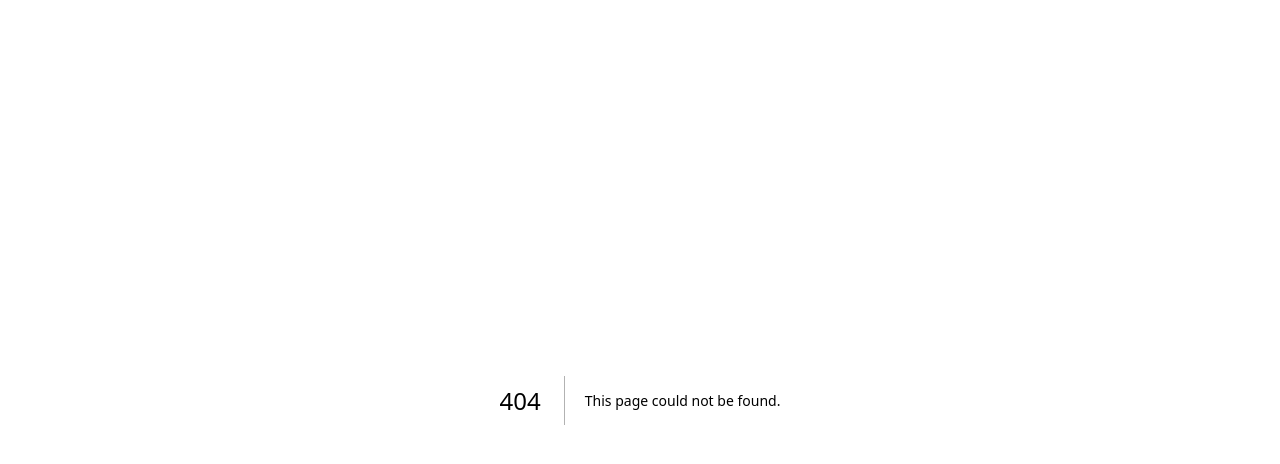
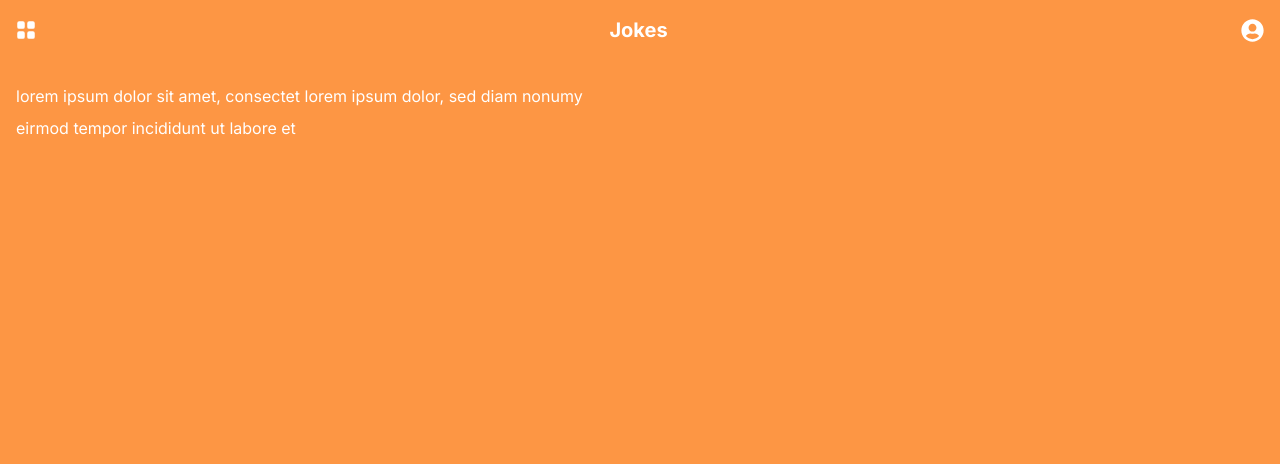
Before and after one commit to AayushOjha/mohanic, a Next.js app: page /jokes in a window 1280 px wide. Before the commit this address had no page. Shown: the top 464 px of the page. Built offline with nearby package versions, Linux system fonts and the light colour scheme.

Commit message:
added jokes screen with dummy data

```diff
--- /dev/null
+++ b/public/jokes.ts
@@ -0,0 +1,29 @@
+import { IJoke } from "@/interfaces";
+
+export const GeneralJokes: IJoke[] = [
+  {
+    slug: "g-j-0001",
+    content:
+      "lorem ipsum dolor sit amet, consectet lorem ipsum dolor, sed diam nonumy eirmod tempor incididunt ut labore et",
+  },
+  {
+    slug: "g-j-0002",
+    content:
+      "lorem ipsum dolor sit amet, consectet lorem ipsum dolor, sed diam nonumy eirmod tempor incididunt ut labore et",
+  },
+  {
+    slug: "g-j-0003",
+    content:
+      "lorem ipsum dolor sit amet, consectet lorem ipsum dolor, sed diam nonumy eirmod tempor incididunt ut labore et",
+  },
+  {
+    slug: "g-j-0004",
+    content:
+      "lorem ipsum dolor sit amet, consectet lorem ipsum dolor, sed diam nonumy eirmod tempor incididunt ut labore et",
+  },
+  {
+    slug: "g-j-0005",
+    content:
+      "lorem ipsum dolor sit amet, consectet lorem ipsum dolor, sed diam nonumy eirmod tempor incididunt ut labore et",
+  },
+];
--- /dev/null
+++ b/src/app/Navbar/index.tsx
@@ -0,0 +1,20 @@
+import { BsFillGridFill } from "react-icons/bs";
+import { FaUserCircle } from "react-icons/fa";
+
+type Props = { title: string };
+
+const Navbar = (props: Props) => {
+  return (
+    <div className="flex justify-between items-center p-4 fixed text-white top-0 w-screen z-10">
+      <div>
+        <BsFillGridFill size={20} />
+      </div>
+      <div className="text-xl font-bold">{props.title}</div>
+      <div>
+        <FaUserCircle size={23} />
+      </div>
+    </div>
+  );
+};
+
+export { Navbar };
--- /dev/null
+++ b/src/app/PageSlider/index.tsx
@@ -0,0 +1,59 @@
+"use client";
+
+import { BgColors } from "@/constant";
+import { IJoke } from "@/interfaces";
+import React, { useEffect, useRef, useState } from "react";
+// import Markdown from "react-markdown";
+
+interface IProps {
+  jokes: IJoke[];
+}
+
+function PageSlider({ jokes }: IProps) {
+  const scrollableDivRef = useRef<HTMLDivElement>(null);
+
+  const [scrollPosition, setScrollPosition] = useState(0);
+
+  const handleScroll = () => {
+    if (scrollableDivRef.current) {
+      const position = scrollableDivRef.current.scrollLeft;
+      setScrollPosition(position);
+    }
+  };
+
+  useEffect(() => {
+    if (scrollableDivRef.current) {
+      scrollableDivRef.current.addEventListener("scroll", handleScroll);
+    }
+    return () => {
+      if (scrollableDivRef.current) {
+        scrollableDivRef.current.removeEventListener("scroll", handleScroll);
+      }
+    };
+  }, []);
+
+  return (
+    <div
+      ref={scrollableDivRef}
+      className="w-screen h-screen overflow-auto snap-x snap-mandatory scroll-smooth flex no-sidebar-visibility"
+    >
+      {jokes.map((joke, index) => {
+        const bgColor = BgColors[index % 10];
+        return (
+          <div
+            key={index}
+            id={joke.slug}
+            style={{ backgroundColor: bgColor }}
+            className="w-full h-full pt-20 p-4 flex-shrink-0 snap-start leading-8 text-white overflow-hidden"
+          >
+            <div className="w-full max-w-xl m-  auto">
+              <p>{joke.content}</p>
+            </div>
+          </div>
+        );
+      })}
+    </div>
+  );
+}
+
+export { PageSlider };
--- a/src/app/globals.css
+++ b/src/app/globals.css
@@ -1,6 +1,13 @@
 @tailwind base;
 @tailwind components;
 @tailwind utilities;
+
+*{
+  box-sizing: border-box;
+  padding: 0;
+  margin: 0;
+}
+
 
 :root {
   --foreground-rgb: 0, 0, 0;
@@ -8,20 +15,13 @@
   --background-end-rgb: 255, 255, 255;
 }
 
-@media (prefers-color-scheme: dark) {
-  :root {
-    --foreground-rgb: 255, 255, 255;
-    --background-start-rgb: 0, 0, 0;
-    --background-end-rgb: 0, 0, 0;
-  }
+/* custom utility classes */
+.no-sidebar-visibility::-webkit-scrollbar {
+  display: none;
 }
 
-body {
-  color: rgb(var(--foreground-rgb));
-  background: linear-gradient(
-      to bottom,
-      transparent,
-      rgb(var(--background-end-rgb))
-    )
-    rgb(var(--background-start-rgb));
+/* Hide scrollbar for IE, Edge and Firefox */
+.no-sidebar-visibility {
+  -ms-overflow-style: none;  /* IE and Edge */
+  scrollbar-width: none;  /* Firefox */
 }
--- /dev/null
+++ b/src/app/jokes/page.tsx
@@ -0,0 +1,14 @@
+import { GeneralJokes } from "../../../public/jokes";
+import { Navbar } from "../Navbar";
+import { PageSlider } from "../PageSlider";
+
+export default async function Jokes() {
+  GeneralJokes;
+
+  return (
+    <div>
+      <Navbar title="Jokes" />
+      <PageSlider jokes={GeneralJokes} />
+    </div>
+  );
+}
--- /dev/null
+++ b/src/constant.ts
@@ -0,0 +1,12 @@
+export const BgColors = [
+  "#fd9644",
+  "#fc5c65",
+  "#f7b731",
+  "#20bf6b",
+  "#0fb9b1",
+  "#4b7bec",
+  "#fa8231",
+  "#eb3b5a",
+  "#45aaf2",
+  "#a55eea",
+];
--- /dev/null
+++ b/src/interfaces.ts
@@ -0,0 +1,4 @@
+export interface IJoke {
+  slug: string;
+  content: string;
+}
```
